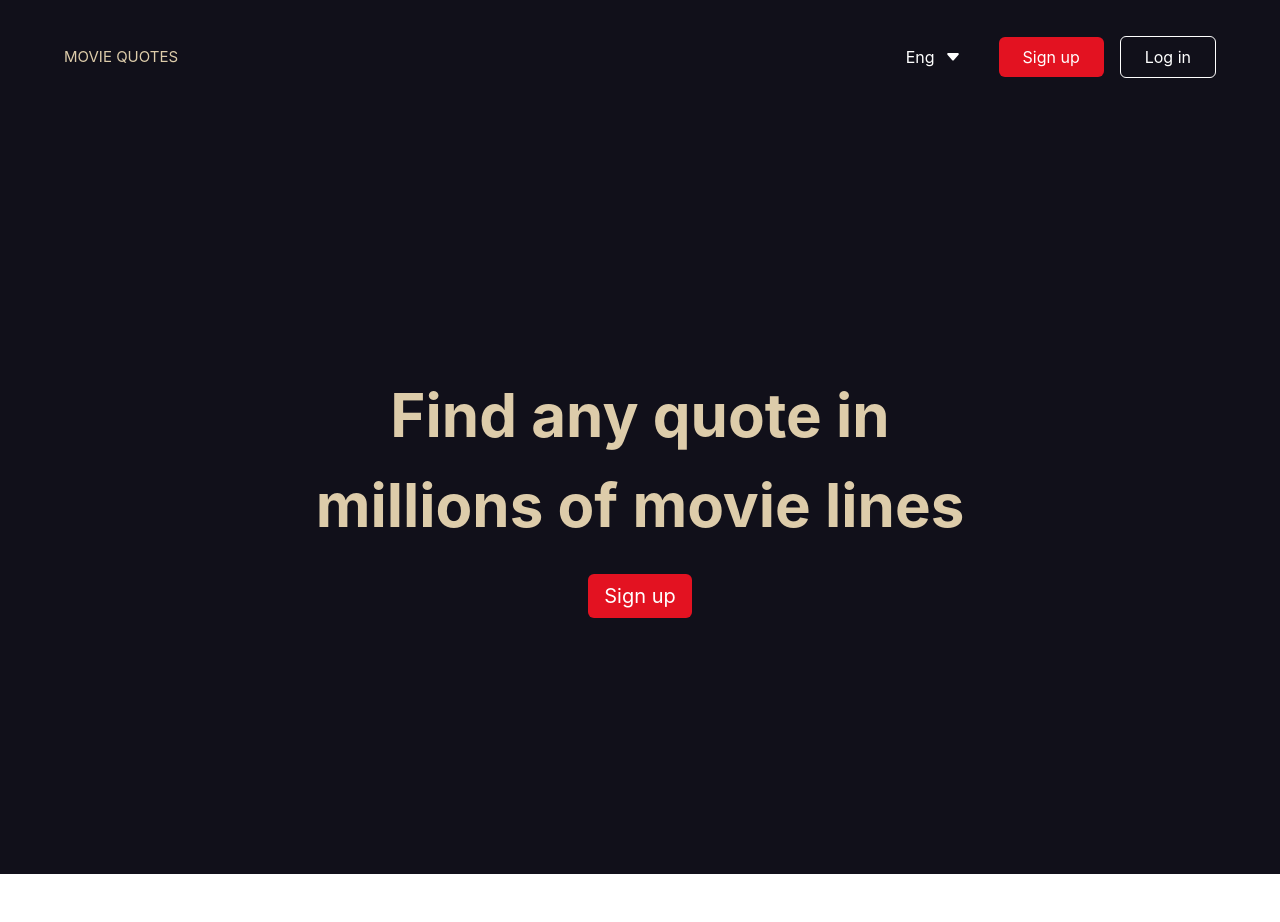
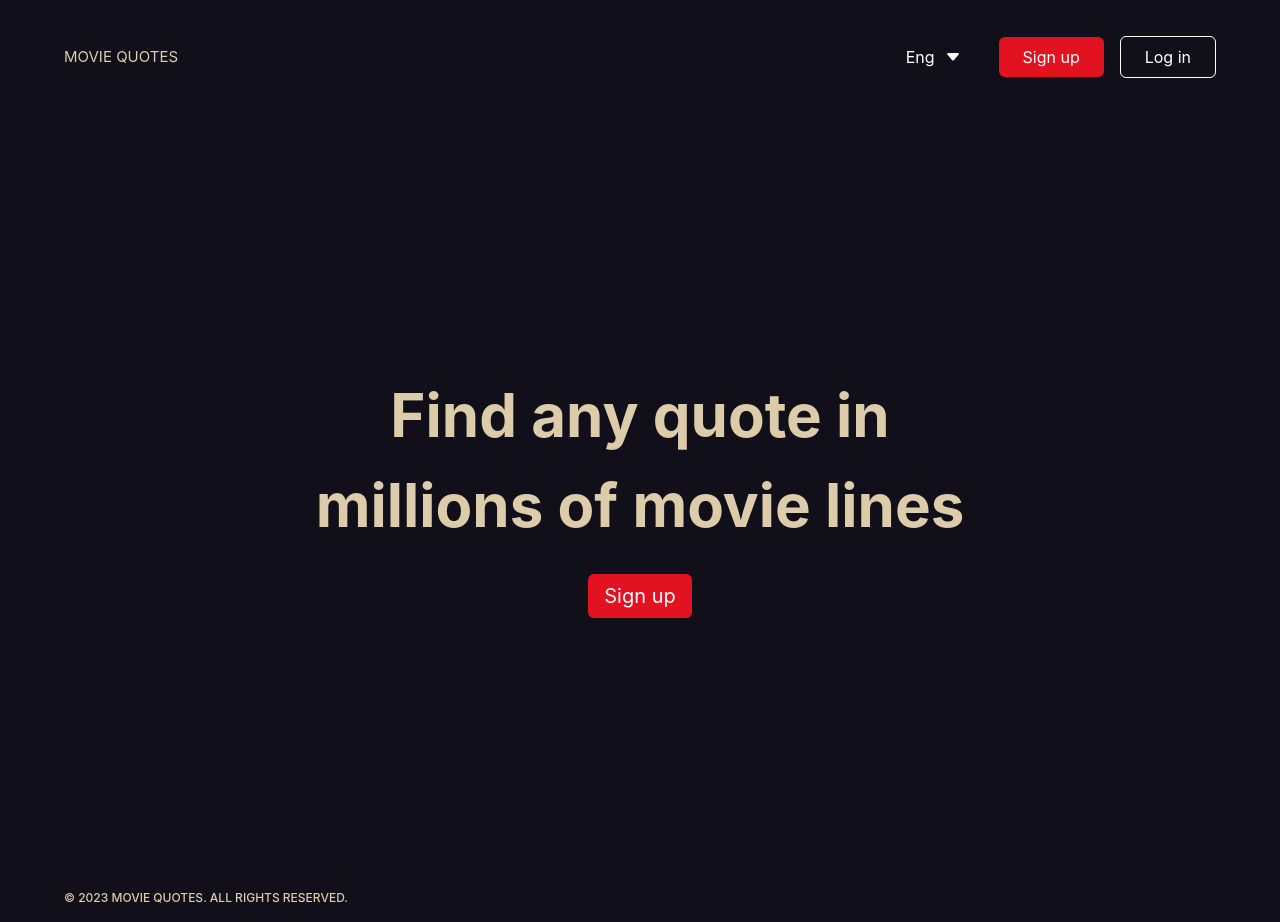
Before and after one commit to NikaKhiz/epic-movie-quotes, a Vue app: page / in a window 1280 px wide. Before the commit the page ends 874 px from the top, so only its background shows below. Built offline with nearby package versions, Linux system fonts and the light colour scheme.

Commit message:
style(landing): page footer

```diff
--- a/src/layouts/LandingLayout.vue
+++ b/src/layouts/LandingLayout.vue
@@ -3,4 +3,5 @@
     <slot name="landing-header-upper"></slot>
     <slot name="landing-header-lower"></slot>
   </header>
+  <slot name="landing-footer"></slot>
 </template>
--- /dev/null
+++ b/src/layouts/landing/LandingFooter.vue
@@ -0,0 +1,14 @@
+<script setup>
+import { computed } from "vue";
+
+const currentYear = computed(() => {
+  return new Date().getFullYear();
+});
+</script>
+<template>
+  <footer
+    class="bg-darkBlack py-3 md:py-4 px-8 md:px-16 text-brownyWhite uppercase font-medium text-xs"
+  >
+    &copy; {{ currentYear }} movie quotes. All rights reserved.
+  </footer>
+</template>
--- a/src/views/LandingView.vue
+++ b/src/views/LandingView.vue
@@ -2,6 +2,7 @@
 import LandingLayout from "@/layouts/LandingLayout.vue";
 import LandingHeaderUpper from "@/layouts/landing/LandingHeaderUpper.vue";
 import LandingHeaderLower from "@/layouts/landing/LandingHeaderLower.vue";
+import LandingFooter from "@/layouts/landing/LandingFooter.vue";
 </script>
 <template>
   <LandingLayout>
@@ -11,5 +12,8 @@ import LandingHeaderLower from "@/layouts/landing/LandingHeaderLower.vue";
     <template #landing-header-lower>
       <LandingHeaderLower />
     </template>
+    <template #landing-footer>
+      <LandingFooter />
+    </template>
   </LandingLayout>
 </template>
```
